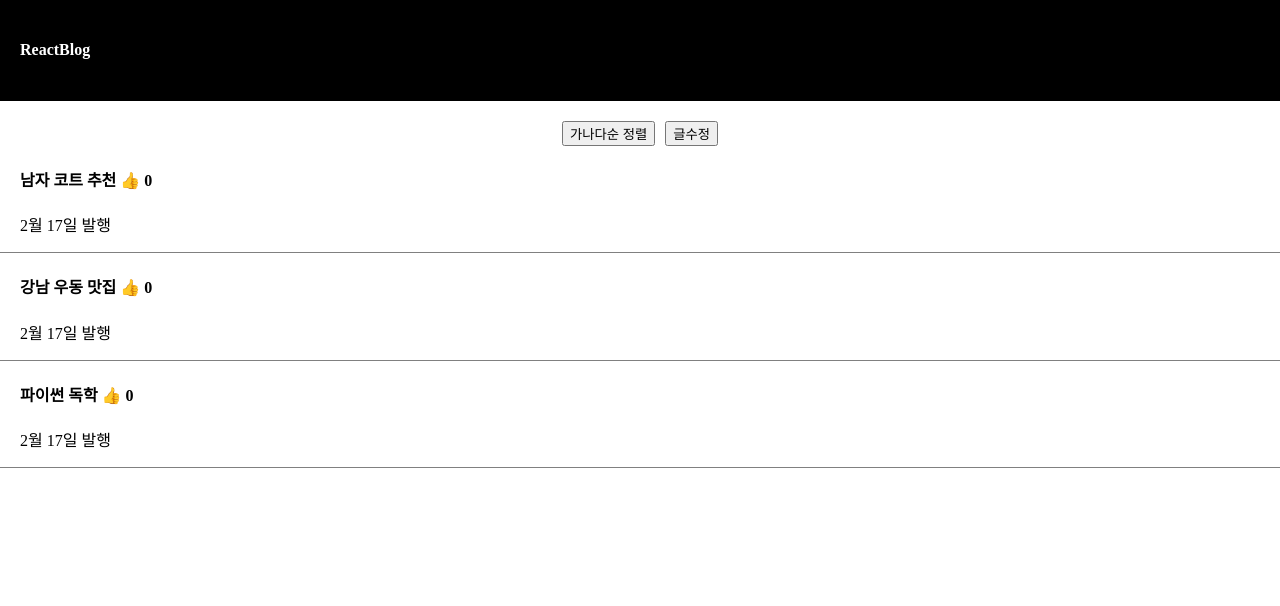
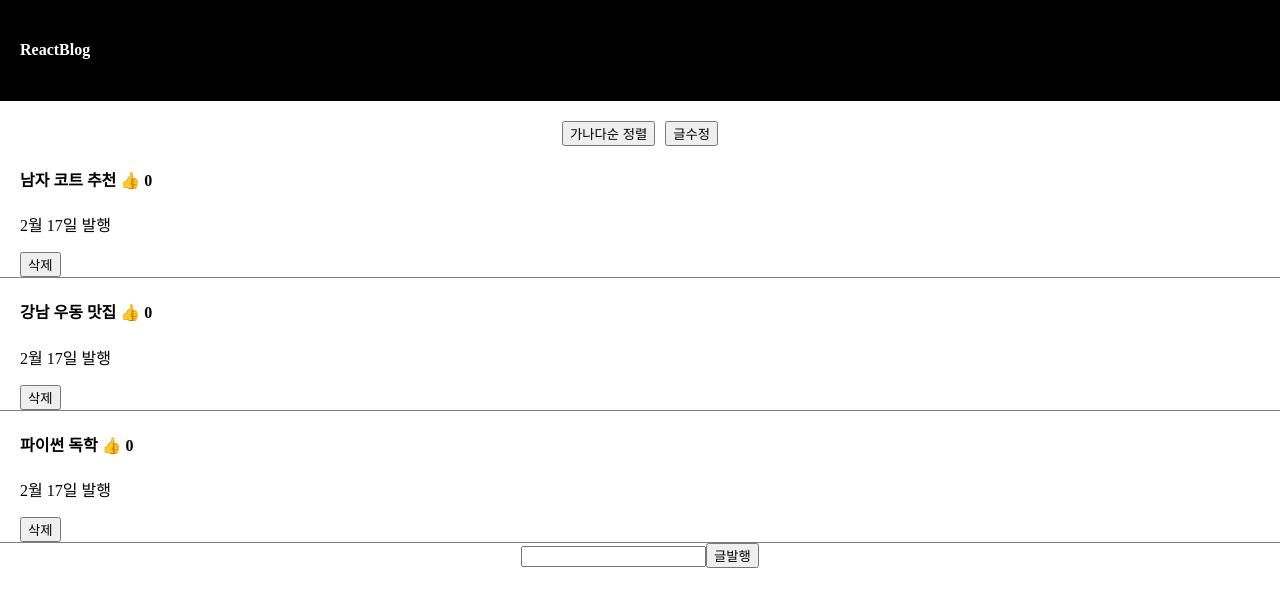
Before and after one commit to seongwoo83/New-React, a React (Vite) app: page / in a window 1280 px wide. Shown: the top 606 px of the page. Built offline with nearby package versions, Linux system fonts and the light colour scheme.

Commit message:
[feat] 인풋값 저장하기

```diff
--- a/src/App.jsx
+++ b/src/App.jsx
@@ -8,6 +8,7 @@
   let [따봉, 따봉변경] = useState([0, 0, 0])
   let [modal, setModal] = useState(false);
   let [index, setIndex] = useState(0);
+  let [입력값, 입력값변경] = useState('');
 
 
   // let [a, b] = useState('oooo');
@@ -90,16 +91,33 @@
             }}>
           {title}
             <span
-              onClick={()=>{
+              onClick={(e)=>{
+                e.stopPropagation();
                 let copy = [...따봉];
                 copy[i] = copy[i]+1
                 따봉변경(copy)
             }}> 👍</span> {따봉[i]}
           </h4>
           <p>2월 17일 발행</p>
+          <button onClick={()=>{
+            let copy = [...글제목];
+            copy.splice(i, 1);
+            글제목변경(copy);
+          }}>삭제</button>
         </div>
         ))
       }
+
+      <input type="text" id='inputText' onChange={(e)=>{
+        입력값변경(e.target.value)
+        }} />
+      <button onClick={()=>{
+        let copy = 입력값;
+        let copy2 = [...글제목];
+        copy2.push(copy);
+        글제목변경(copy2);
+        입력값변경('');
+      }}>글발행</button>
 
       {
         modal == true ? <Modal color='skyblue' 글제목변경={글제목변경} index={index} 글제목={글제목}/> : null
```
